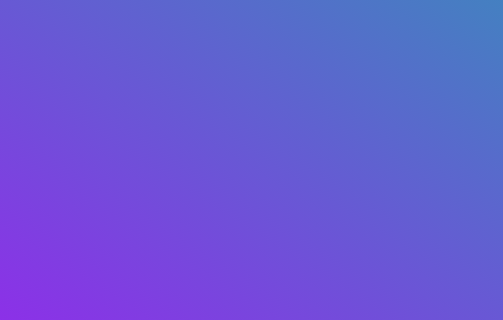
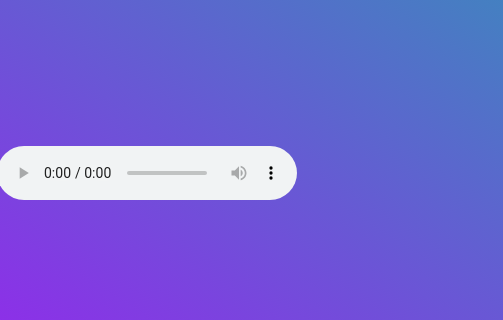
Before and after one commit to Broo321/strona, a plain HTML site: page index.html in a window 1280 px wide. Shown: the part 94-414 px from the top of the page, 0-503 px from the left. Drawn offline with Linux system fonts and the light colour scheme.

Commit message:
Update styleindex.css

```diff
--- a/assets/css/styleindex.css
+++ b/assets/css/styleindex.css
@@ -78,8 +78,8 @@ nav a:hover span {
 }
 .audiolol {
     position: relative;
-    top: -55%;
-    right: 10%;
+    top: -20%;
+    right: 1%;
     font-size: 0px;
     padding: 0px;
     color: rgba(255,255,255, 0.5);
```
